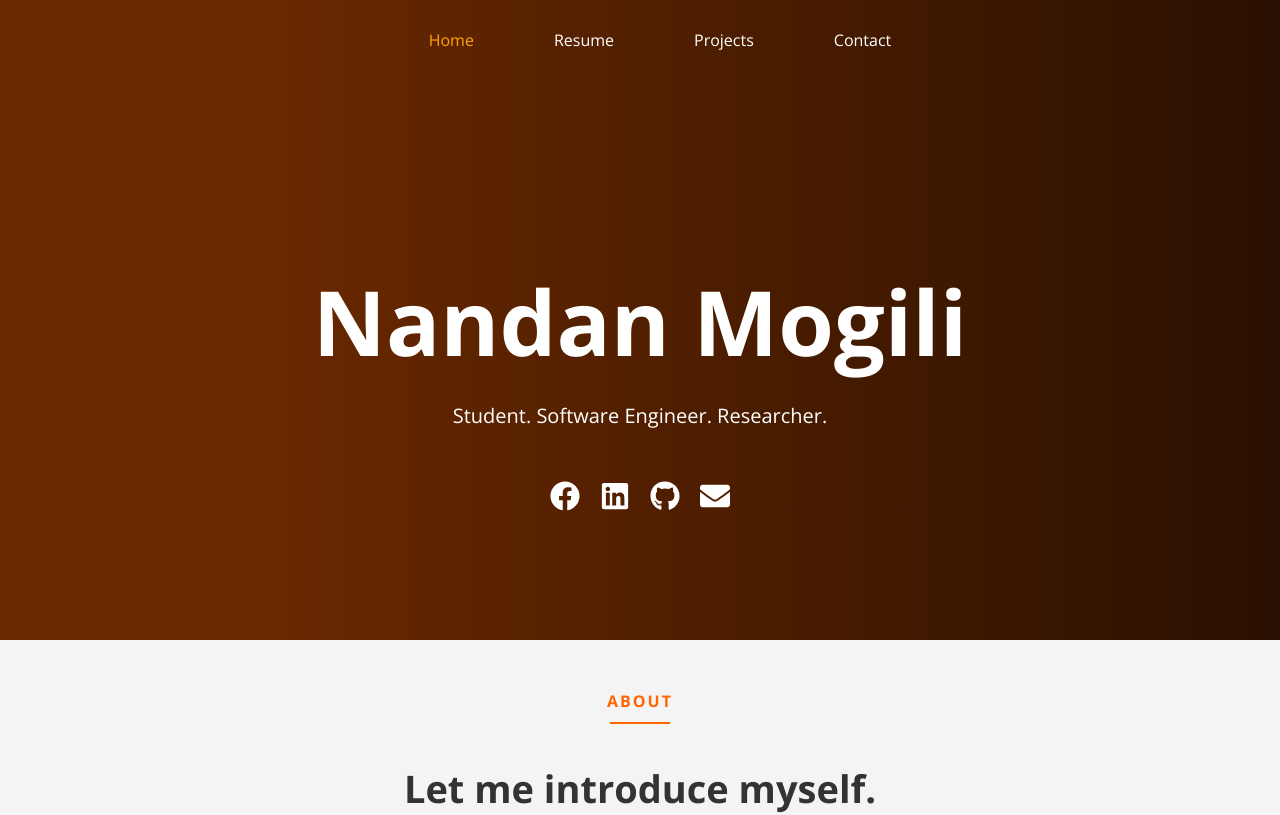
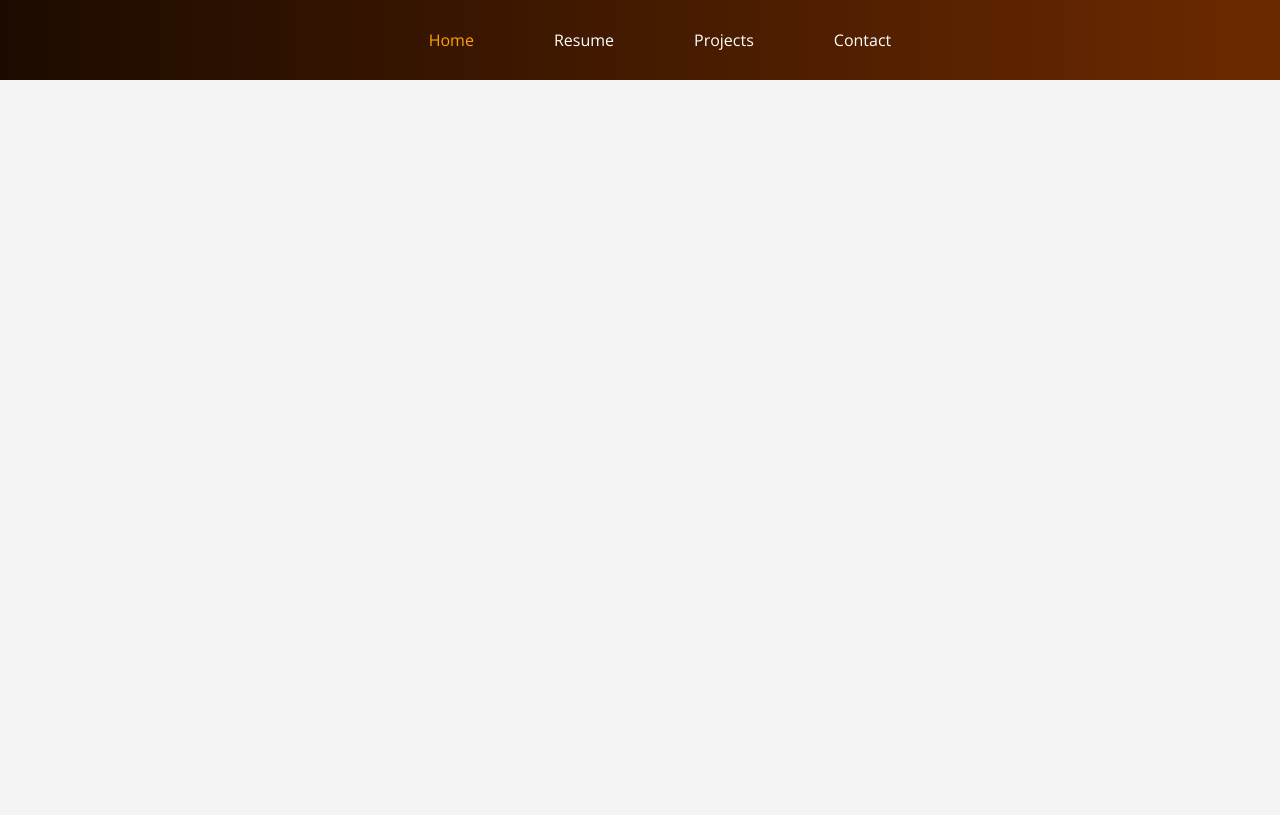
Before and after one commit to nandanmogili/web, a React app: page / in a window 1280 px wide. Shown: the top 815 px of the page. Built offline with nearby package versions, Linux system fonts and the light colour scheme.

Commit message:
first commit

```diff
--- a/src/App.js
+++ b/src/App.js
@@ -13,7 +13,7 @@
       <div className="App">
         <NavBar />
         <Routes>
-          <Route path="/" element={<Home />} />
+          <Route path="/web" element={<Home />} />
           <Route path="/resume" element={<Resume />} />
           <Route path="/projects" element={<Projects />} />
           <Route path="/contact" element={<Contact />} />
```
